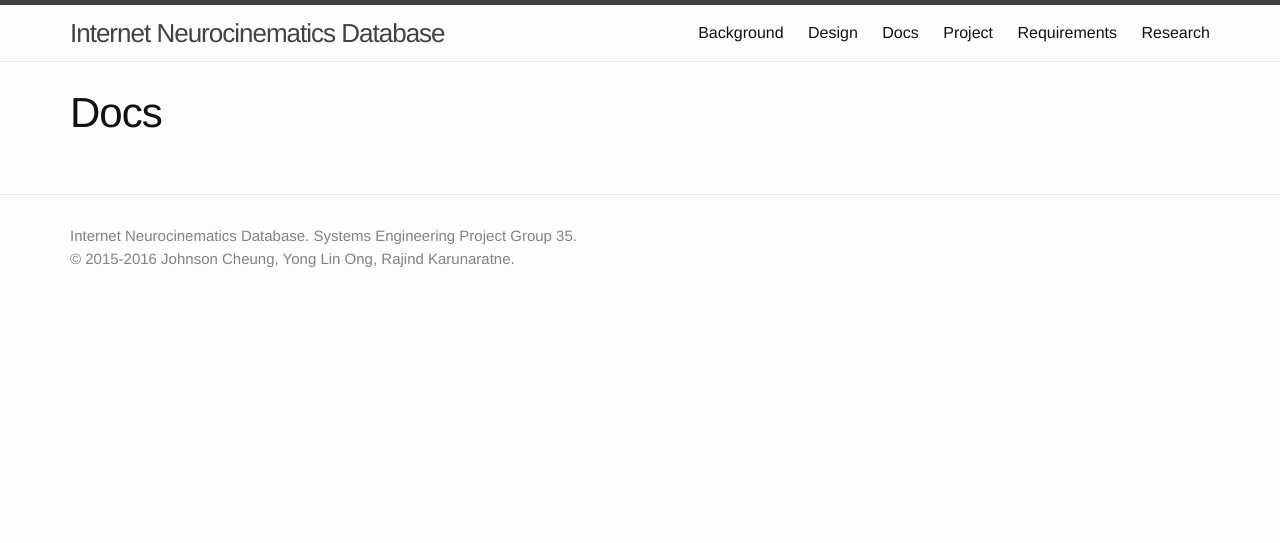
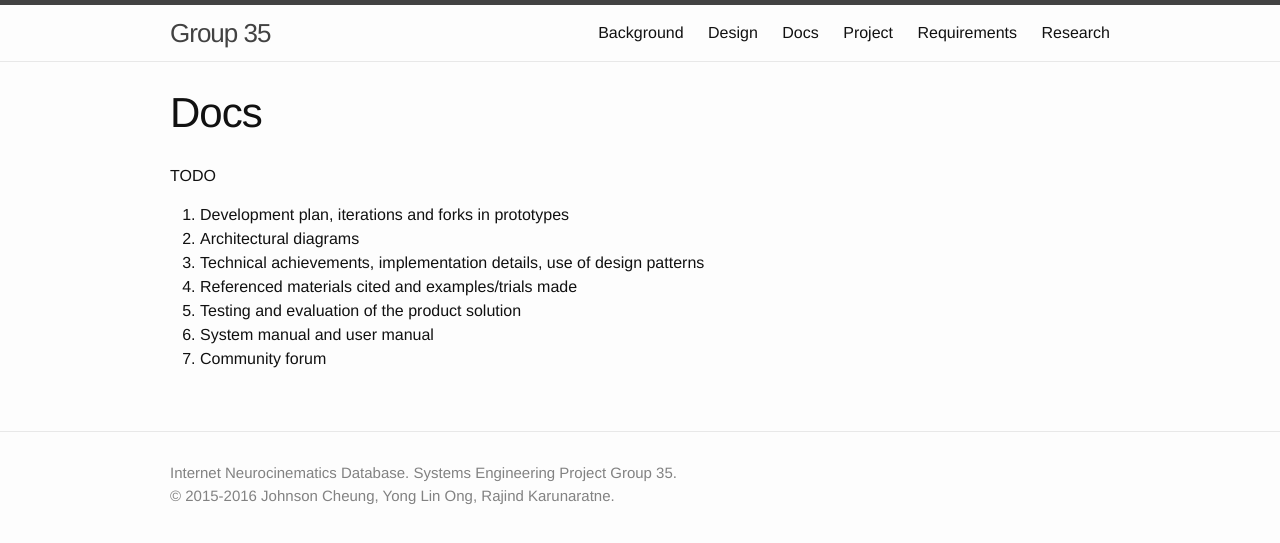
Before and after one commit to UCL-CS35/group35, a Jekyll site: the page built from 2015/group35/docs.md, in a window 1280 px wide. Shown: the top 543 px of the page. Built offline with Jekyll 4.4.1, drawn with Linux system fonts in a browser that asks for light colours.

Commit message:
Added TOOD based on deliverables

```diff
--- a/2015/group35/docs.md
+++ b/2015/group35/docs.md
@@ -3,3 +3,13 @@ layout: page
 title: Docs
 permalink: /docs/
 ---
+
+TODO
+
+4. Development plan, iterations and forks in prototypes
+5. Architectural diagrams
+6. Technical achievements, implementation details, use of design patterns
+8. Referenced materials cited and examples/trials made
+9. Testing and evaluation of the product solution
+10. System manual and user manual
+11. Community forum
--- a/_includes/header.html
+++ b/_includes/header.html
@@ -2,7 +2,7 @@
 
   <div class="wrapper">
 
-    <a class="site-title" href="{{ site.baseurl }}/">{{ site.title }}</a>
+    <a class="site-title" href="{{ site.baseurl }}/">Group 35</a>
 
     <nav class="site-nav">
       <a href="#" class="menu-icon">
--- a/css/main.scss
+++ b/css/main.scss
@@ -23,10 +23,10 @@ $grey-color-light: lighten($grey-color, 40%);
 $grey-color-dark:  darken($grey-color, 25%);
 
 // Width of the content area
-$content-width:    1200px;
+$content-width:    1000px;
 
 $on-palm:          600px;
-$on-laptop:        1200px;
+$on-laptop:        1000px;
 
 
 
```
Also changed, not shown: 2015/group35/project.md (+2 -0 lines), 2015/group35/requirements.md (+5 -0 lines), index.html (+77 -32 lines), 10 other files.
